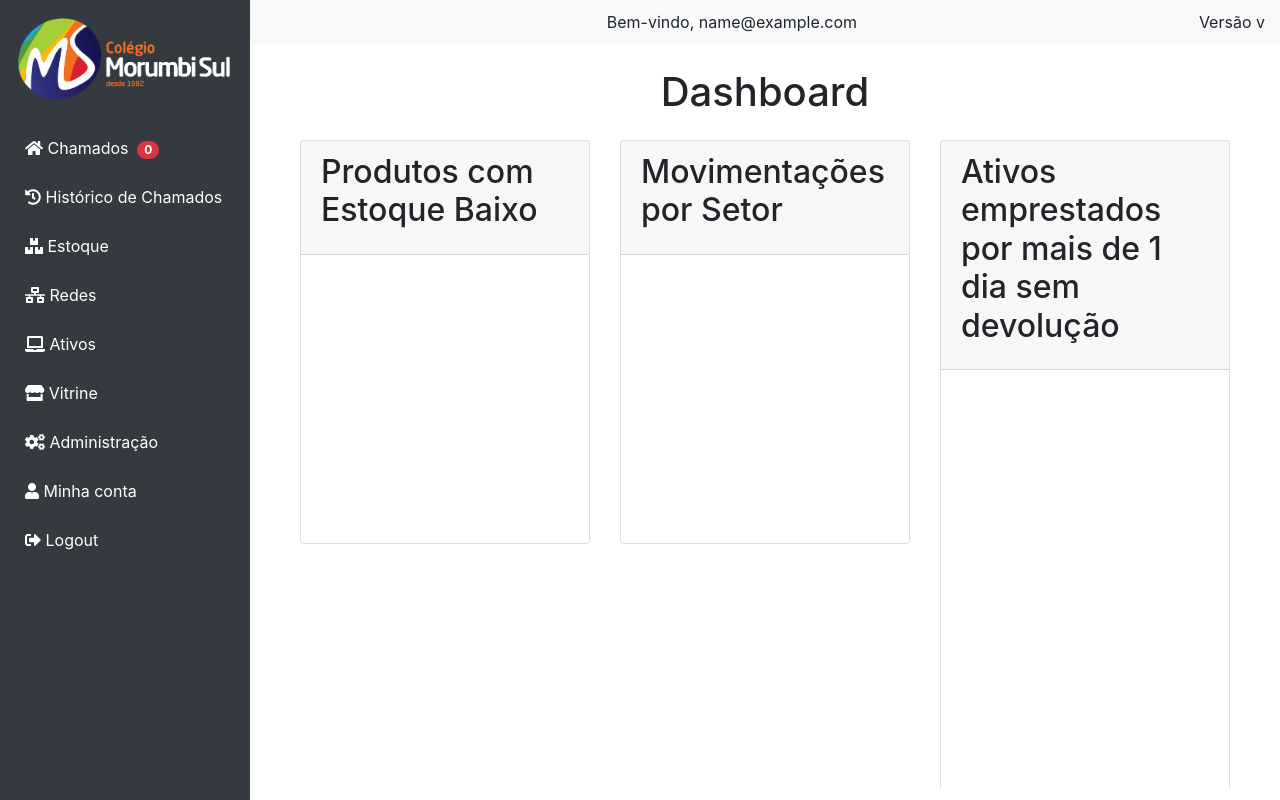
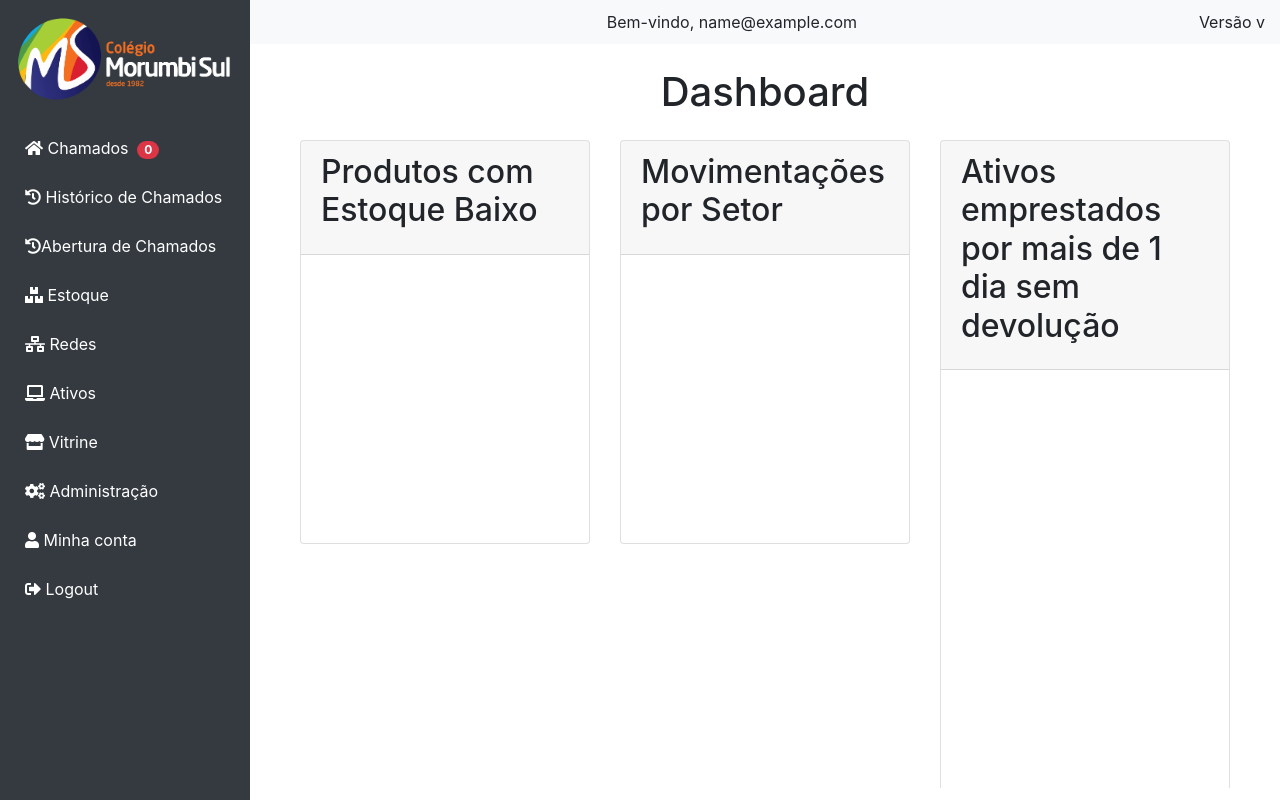
Before and after one commit to sinedweb23/gtims, a PHP site: page / in a window 1280 px wide. Run offline with PHP 8.4, Linux system fonts and the light colour scheme; the visitor is signed in with stand-in values (Sample User, id 1); data that the repository does not hold is empty; a stand-in replaces the project's code that opens the database connection.

Commit message:
Colocação do botão abertura de chamado

```diff
--- a/index.php
+++ b/index.php
@@ -103,6 +103,8 @@ $gitVersion = getGitVersion();
         <ul>
             <li><a href="chamado/chamados.php" target="iframe"><i class="fas fa-home"></i> Chamados <span id="chamadosNotification" class="badge badge-pill badge-danger ml-1"></span></a></li>
             <li><a href="chamado/historico_chamados.php" target="iframe"><i class="fas fa-history"></i> Histórico de Chamados</a></li>
+            <li><a href="https://morumbisul.com.br/chamado" target="_blank"><i class="fas fa-history"></i>Abertura de Chamados</a></li>
+
             <li>
                 <a href="#"><i class="fas fa-boxes"></i> Estoque</a>
                 <ul class="submenu">
```
